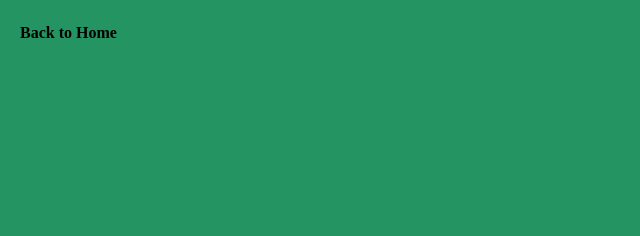
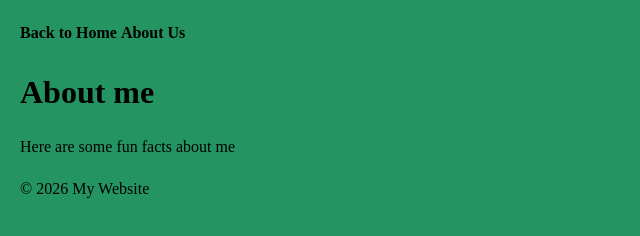
Before and after one commit to miguelpattu/CMPA-3301-D01-Project-02, a plain HTML site: page about.html in a window 1280 px wide. Shown: the whole page, without its empty margins (0-640 px from the left). Drawn offline with Linux system fonts and the light colour scheme.

Commit message:
Update project title and add page structure
Updated project title and added header, main, and footer sections.

```diff
--- a/about.html
+++ b/about.html
@@ -1,9 +1,10 @@
+<!-- index.html -->
 <!DOCTYPE html>
 <html lang="en">
 <head>
   <meta charset="UTF-8">
   <meta name="viewport" content="width=device-width, initial-scale=1.0">
-  <title>Project 02 - Your Professional Project Repository</title>
+  <title>Project 03 - Your Professional Project Repository</title>
 
   <!-- External CSS Link (if you use style.css) -->
   <link rel="stylesheet" href="style.css">
@@ -88,7 +89,23 @@
   </style>
 </head>
 <body>
+  <!-- Identical Shell -->
+  <header>
+    <nav>
 <a href="index.html">Back to Home</a>
+<a href="about.html">About Us</a>
+    </nav>
+  </header>
 
+<!-- Unique Body Content -->
+  <main>
+    <h1>About me</h1>
+    <p>Here are some fun facts about me</p>
+  </main>
+
+  <!-- Identical Shell -->
+  <footer>
+    <p>&copy; 2026 My Website</p>
+  </footer>
 
   </body>
```
